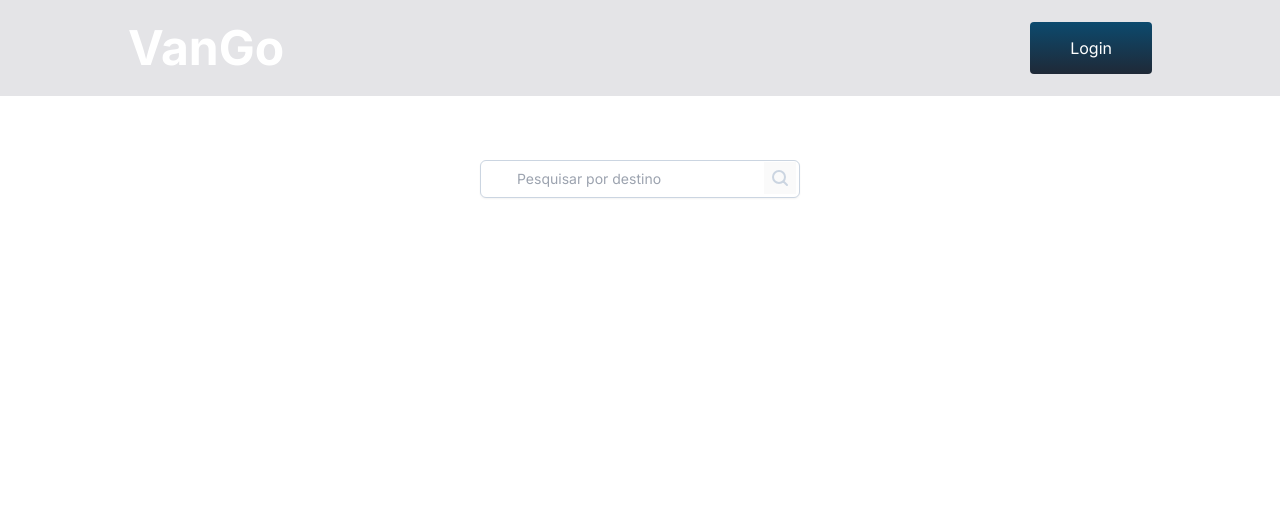
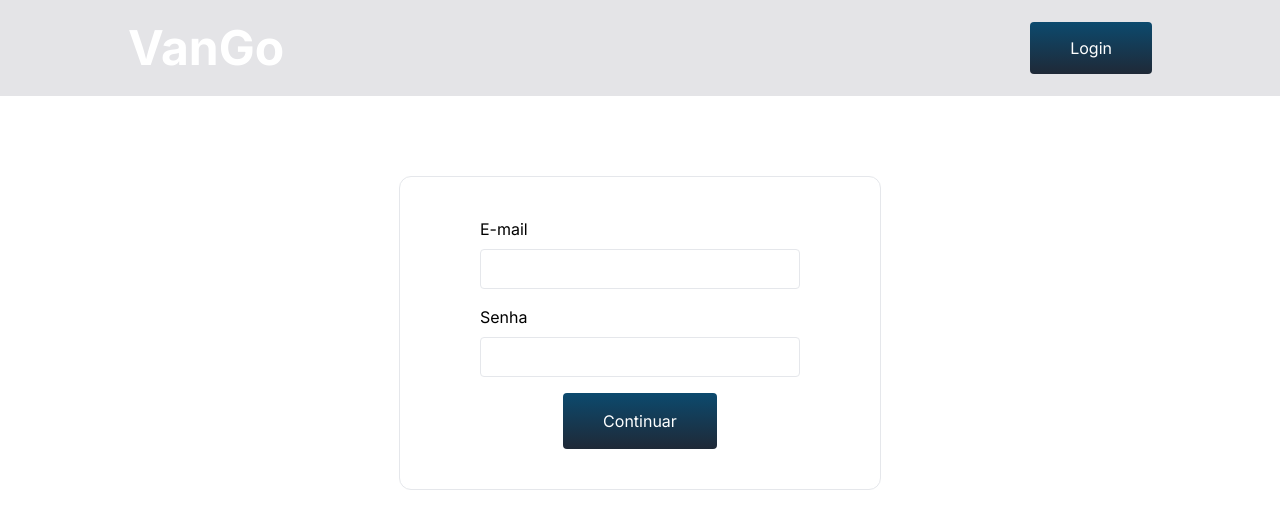
Before and after one commit to DevLucasEduardo/Go-van, a Next.js app: page /sign in a window 1280 px wide. Shown: the top 528 px of the page. Built offline with nearby package versions, Linux system fonts and the light colour scheme.

Commit message:
feat: addition of the form for login

```diff
--- a/src/app/sign/page.tsx
+++ b/src/app/sign/page.tsx
@@ -1,9 +1,13 @@
-import SearchBar from "../components/search-bar";
-
-export default function SignIn() {
+import Form from "../components/form";
+import Button from "../components/link";
+export default function Find() {
   return (
-    <div>
-      <SearchBar placeholder="Pesquisar por destino"></SearchBar>
+    <div className="flex justify-center">
+      <div className="flex flex-col items-center mt-20 border rounded-xl max-w-3xl px-20 py-10 gap-4">
+        <Form type="email" id="1" label="E-mail" />
+        <Form type="password" id="2" label="Senha" />
+        <Button label="Continuar" href="/register" px="px-10" />
+      </div>
     </div>
   );
 }
```
